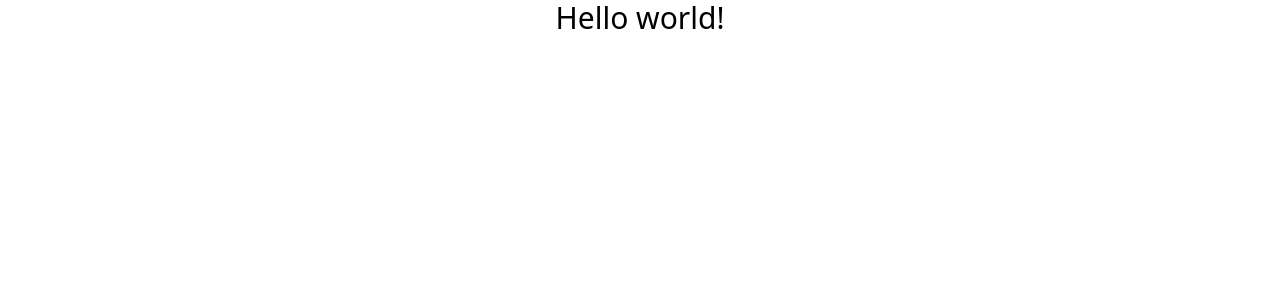
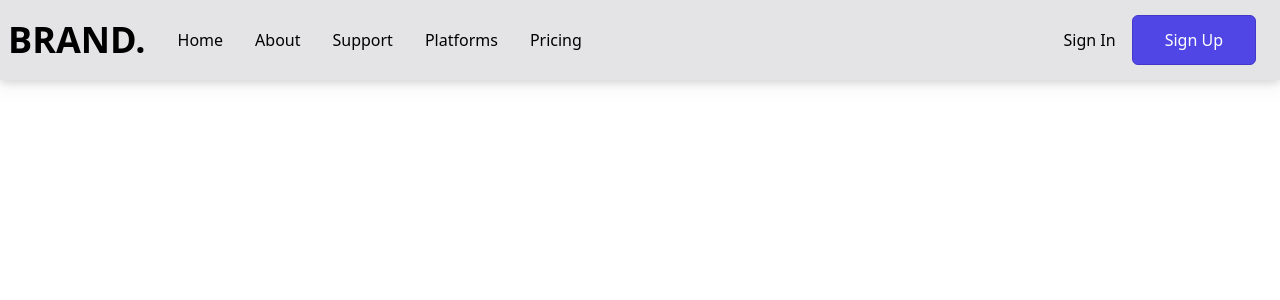
Before and after one commit to AmanuelAsfaw/cloud-management-react-app, a React (Create React App) app: page / in a window 1280 px wide. Shown: the top 300 px of the page. Built offline with nearby package versions, Linux system fonts and the light colour scheme.

Commit message:
Make Navbar Component

```diff
--- a/src/App.js
+++ b/src/App.js
@@ -1,7 +1,9 @@
+import Navbar from "./components/Navbar";
 
 function App() {
   return (
     <div>
+      <Navbar/>
       <h1 className="text-3xl text-center">
         Hello world!
       </h1>
--- /dev/null
+++ b/src/components/Navbar.jsx
@@ -0,0 +1,46 @@
+import { MenuIcon, XIcon } from '@heroicons/react/outline'
+import { useState } from 'react';
+
+function Navbar(){
+    const [nav, setNav] = useState(false)
+
+    return(
+        <div className='w-screen h-[80px] z-10 bg-zinc-200 fixed drop-shadow-lg'>
+            <div className='px-2 flex justify-between items-center w-full h-full'>
+                <div className='flex items-center'>
+                    <h1 className='text-3xl font-bold mr-4 sm:text-4xl'>BRAND.</h1>
+                    <ul className=' hidden md:flex'>
+                        <li>Home</li>
+                        <li>About</li>
+                        <li>Support</li>
+                        <li>Platforms</li>
+                        <li>Pricing</li>
+                    </ul>
+                </div>
+                <div className='hidden md:flex pr-4'>
+                    <button className=' border-none bg-transparent text-black mr-4'>Sign In</button>
+                    <button className=' px-8 py-3'>Sign Up</button>
+                </div>
+                <div className='md:hidden' onClick={()=> setNav(!nav)}>
+
+                    {!nav ? <MenuIcon className='w-5'/> : <XIcon className=' w-5'/>}
+
+                </div>
+            </div>
+
+            <ul className={!nav ?'hidden':'absolute bg-zinc-200 w-full px-8'}>
+                <li className=' border-b-2 border-zinc-300 w-full'>Home</li>
+                <li className=' border-b-2 border-zinc-300 w-full'>About</li>
+                <li className=' border-b-2 border-zinc-300 w-full'>Support</li>
+                <li className=' border-b-2 border-zinc-300 w-full'>Platforms</li>
+                <li className=' border-b-2 border-zinc-300 w-full'>Pricing</li>
+                <div className='flex flex-col my-4'>
+                    <button className=' bg-transparent text-indigo-600 px-8 py-3 mb-4'>Sign In</button>
+                    <button className='px-8 py-3'>Sign Up</button>
+                </div>
+            </ul>
+        </div>
+    )
+}
+
+export default Navbar;
```
